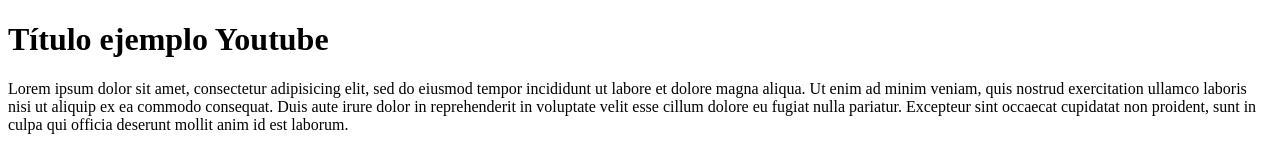
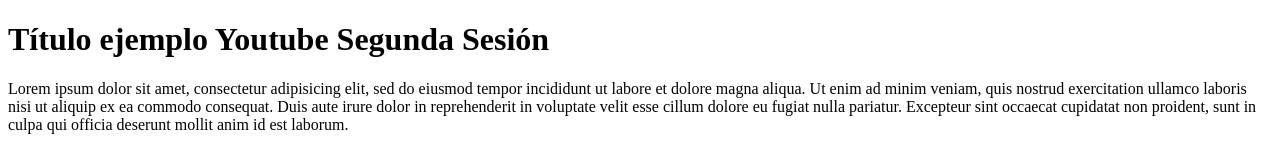
Before and after one commit to josue8atorres/UNAD2018, a plain HTML site: page youtube2.html in a window 1280 px wide. Drawn offline with Linux system fonts and the light colour scheme.

Commit message:
Sesión 2 Youtube v2.0
Sesión 2 Youtube v2.0

```diff
--- a/youtube2.html
+++ b/youtube2.html
@@ -4,7 +4,7 @@
 	<title></title>
 </head>
 <body>
-	<h1>Título ejemplo Youtube</h1>
+	<h1>Título ejemplo Youtube Segunda Sesión</h1>
 	<p>Lorem ipsum dolor sit amet, consectetur adipisicing elit, sed do eiusmod
 	tempor incididunt ut labore et dolore magna aliqua. Ut enim ad minim veniam,
 	quis nostrud exercitation ullamco laboris nisi ut aliquip ex ea commodo
```
